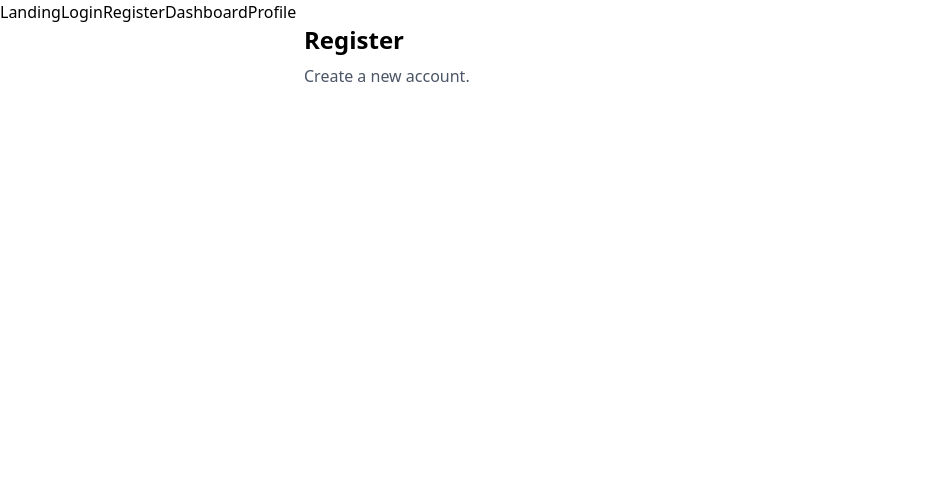
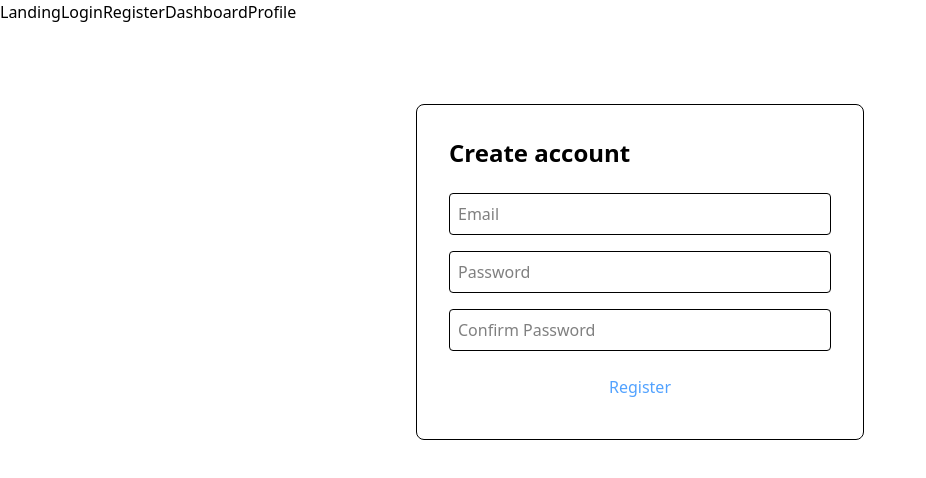
Before and after one commit to Divyanlr/React-SaaS-MVP----Project, a React app in the folder frontend/: page /register in a window 1280 px wide. Shown: the top 478 px of the page, without its empty margins (0-926 px from the left). Built offline with nearby package versions, Linux system fonts and the light colour scheme; the HTML template or start-up script is replaced by a standard one.

Commit message:
feat: added register pages with client side validation

```diff
--- a/frontend/src/pages/Register.tsx
+++ b/frontend/src/pages/Register.tsx
@@ -1,12 +1,67 @@
-import React from 'react'
+import { useState } from "react";
 
-const Register = () => {
+export default function Register() {
+  const [form, setForm] = useState({
+    email: "",
+    password: "",
+    confirmPassword: "",
+  });
+  const [error, setError] = useState("");
+
+  const handleSubmit = (e: React.FormEvent) => {
+    e.preventDefault();
+
+    if (!form.email.includes("@")) {
+      setError("Please enter a valid email");
+      return;
+    }
+
+    if (form.password.length < 8) {
+      setError("Password must be at least 8 characters");
+      return;
+    }
+
+    if (form.password !== form.confirmPassword) {
+      setError("Passwords do not match");
+      return;
+    }
+
+    setError("");
+    // call API later
+  };
+
   return (
-    <div className="max-w-2xl mx-auto">
-      <h1 className="text-2xl font-bold mb-2">Register</h1>
-      <p className="text-gray-600">Create a new account.</p>
-    </div>
-  )
+    <form
+      onSubmit={handleSubmit}
+      className="max-w-md mx-auto mt-20 p-8 border rounded-lg"
+    >
+      <h2 className="text-2xl font-semibold mb-6">Create account</h2>
+
+      <input
+        className="w-full mb-4 p-2 border rounded"
+        placeholder="Email"
+        onChange={(e) => setForm({ ...form, email: e.target.value })}
+      />
+
+      <input
+        type="password"
+        className="w-full mb-4 p-2 border rounded"
+        placeholder="Password"
+        onChange={(e) => setForm({ ...form, password: e.target.value })}
+      />
+
+      <input
+        type="password"
+        className="w-full mb-4 p-2 border rounded"
+        placeholder="Confirm Password"
+        onChange={(e) => setForm({ ...form, confirmPassword: e.target.value })}
+      />
+
+      {error && <p className="text-red-500 mb-4">{error}</p>}
+
+      <button className="bg-primary text-blue-400 w-full py-2 rounded">
+        Register
+      </button>
+    </form>
+  );
 }
-
-export default Register
```
